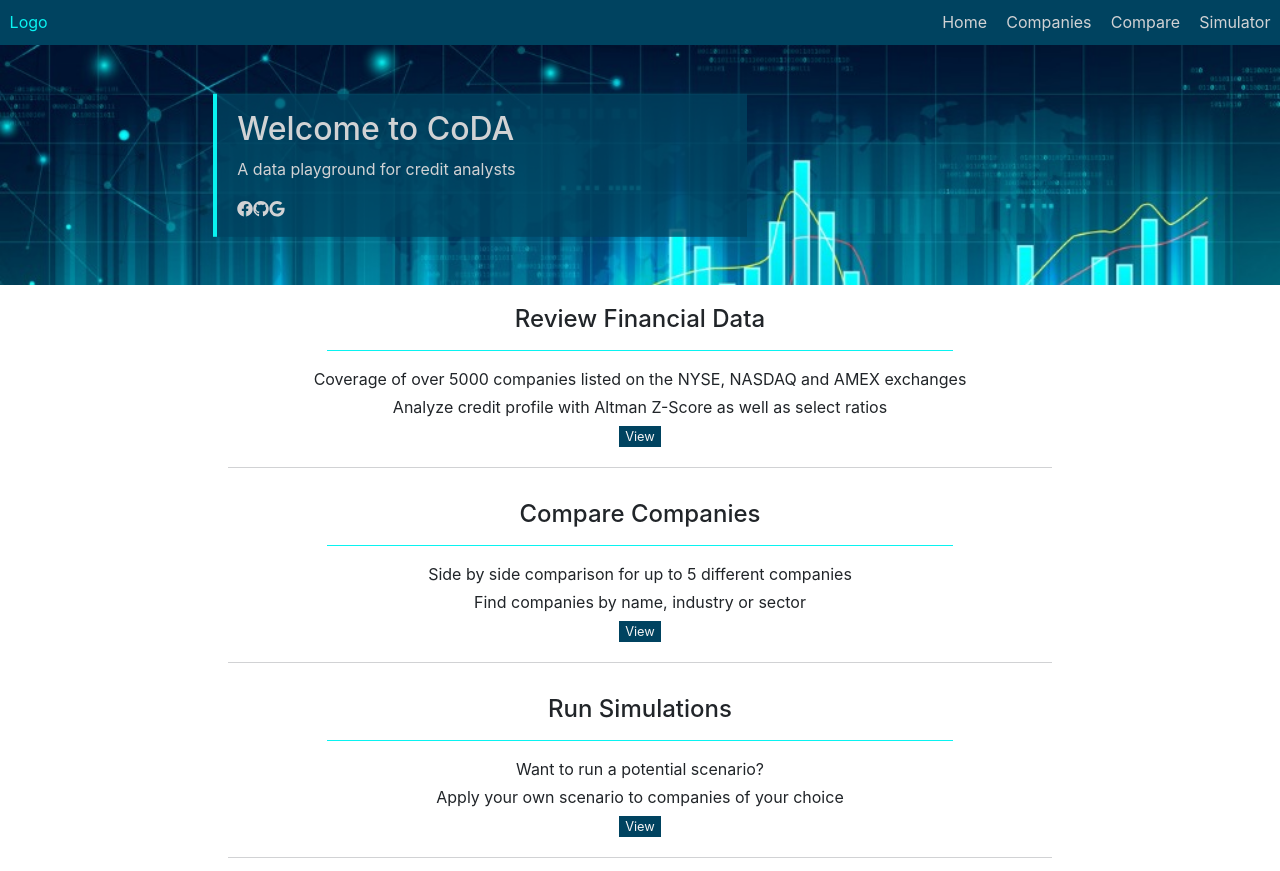
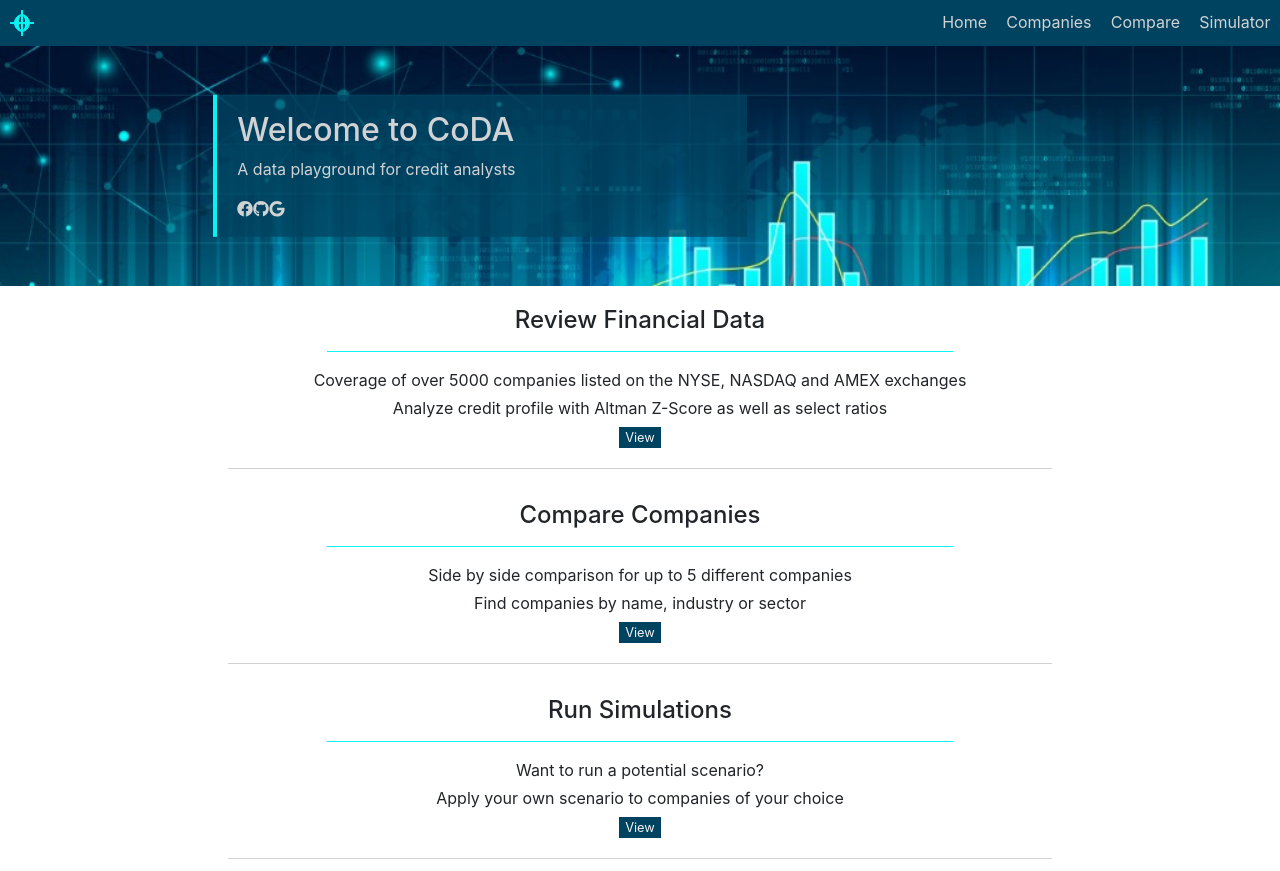
Before and after one commit to JerYoMat/coda-react-rails, a React (Create React App) app in the folder client/: page / in a window 1280 px wide. Built offline with nearby package versions, Linux system fonts and the light colour scheme.

Commit message:
added loga as svg and changed color to match light-blue

```diff
--- a/client/src/components/Navbar.js
+++ b/client/src/components/Navbar.js
@@ -1,13 +1,13 @@
 import React from 'react';
 import { Link } from '@reach/router';
 import './Navbar.scss'
-
+import { ReactComponent as Logo } from '../coda.svg';
 const Navbar = ({ user }) => {
 
   return (
     <div className='navbar-container'>
       <Link to='/'>
-      <span className='logo'>Logo</span>
+      <span className='logo'><Logo className='app-logo'/></span>
       </Link>
       <Link to='/simulator'>
         <span className='nav-link'>Simulator</span>
--- a/client/src/components/Navbar.scss
+++ b/client/src/components/Navbar.scss
@@ -1,4 +1,9 @@
 @import '../styles/colors.scss';
+
+.app-logo path {
+  fill: $light-blue;
+  stroke: $light-blue;
+}
 
 div.navbar-container {
   background-color: $dark-green;
```
Also changed, not shown: client/src/coda.svg (renamed from client/src/Coda_sign.svg).
